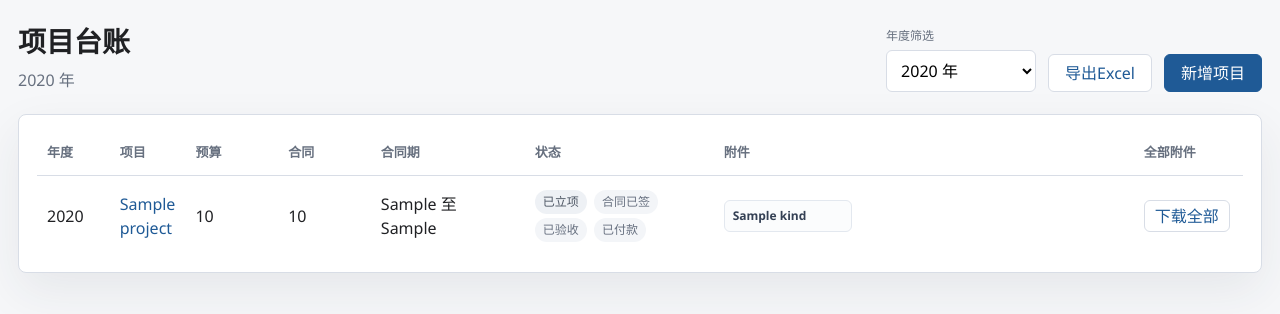
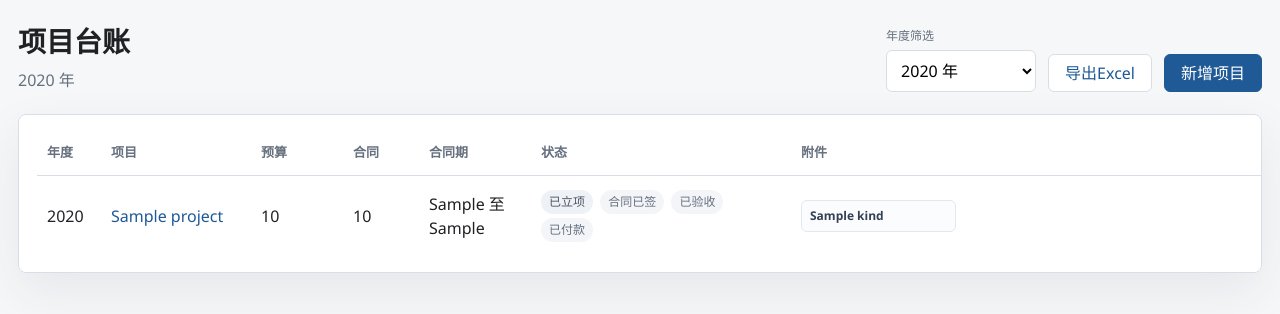
Before and after one commit to tianqijiao/projman, a FastAPI app: template app/templates/projects.html in a window 1280 px wide. Shown: the part 64-378 px from the top of the page. Run offline with FastAPI, Linux system fonts and the light colour scheme; the template is opened without the code that fills it: most values are stand-ins (such as "Sample title", 1, 10 or a date in 2020).

Commit message:
Rebalance project table columns

```diff
--- a/app/static/styles.css
+++ b/app/static/styles.css
@@ -126,6 +126,10 @@ select, input, textarea { width: 100%; padding: 8px 10px; background: #fff; }
 }
 
 table { width: 100%; border-collapse: collapse; }
+.projects-table {
+  min-width: 1370px;
+  table-layout: fixed;
+}
 th, td {
   text-align: left;
   border-bottom: 1px solid var(--line);
@@ -135,19 +139,24 @@ th, td {
 th { color: var(--muted); font-size: 13px; font-weight: 600; }
 tr:last-child td { border-bottom: 0; }
 .projects-table th:nth-child(1),
-.projects-table td:nth-child(1) { width: 76px; }
+.projects-table td:nth-child(1) { width: 64px; }
+.projects-table th:nth-child(2),
+.projects-table td:nth-child(2) {
+  width: 150px;
+  overflow-wrap: anywhere;
+}
 .projects-table th:nth-child(3),
-.projects-table td:nth-child(3),
+.projects-table td:nth-child(3) { width: 92px; }
 .projects-table th:nth-child(4),
-.projects-table td:nth-child(4) { width: 104px; }
+.projects-table td:nth-child(4) { width: 76px; }
 .projects-table th:nth-child(5),
-.projects-table td:nth-child(5) { width: 170px; }
+.projects-table td:nth-child(5) { width: 112px; }
 .projects-table th:nth-child(6),
-.projects-table td:nth-child(6) { width: 210px; }
+.projects-table td:nth-child(6) { width: 260px; }
 .projects-table th:nth-child(7),
-.projects-table td:nth-child(7) { width: 420px; }
+.projects-table td:nth-child(7) { width: 500px; }
 .projects-table th:nth-child(8),
-.projects-table td:nth-child(8) { width: 110px; }
+.projects-table td:nth-child(8) { width: 116px; }
 
 .pill {
   display: inline-flex;
```
